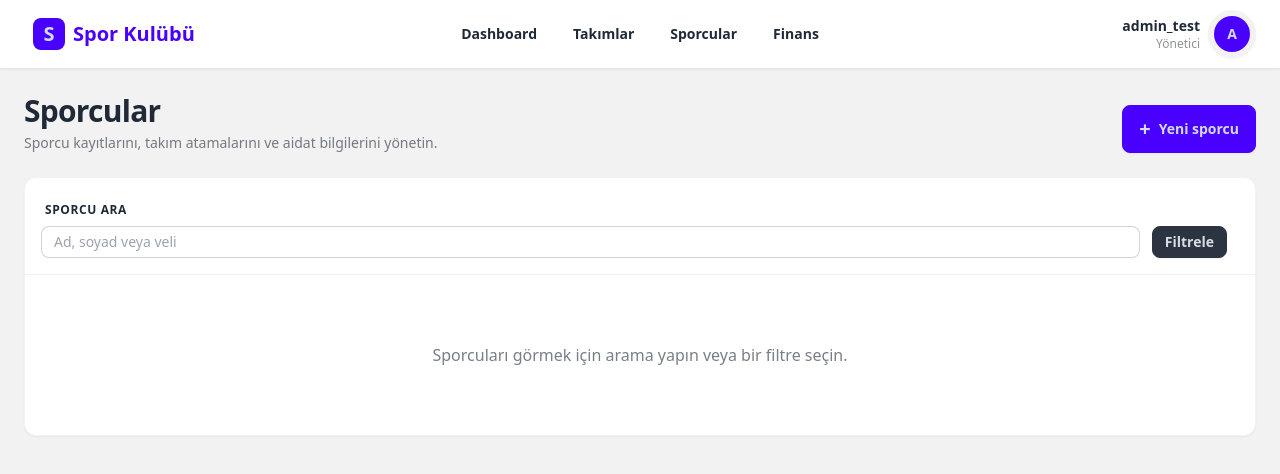
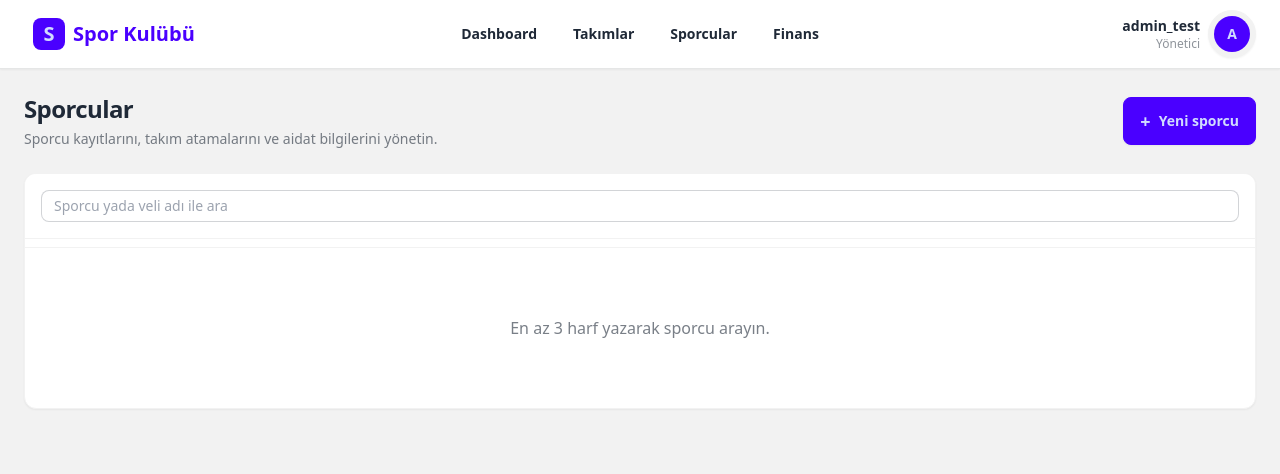
Before and after one commit to ozztozz/swim_club, a Django app: page /athletes/manage/ in a window 1280 px wide. Shown: the top 474 px of the page. Run offline with Django 5.2, Linux system fonts and the light colour scheme; a user stored in the database is signed in; some libraries are stand-ins or nearby versions.

Commit message:
arayüz htmx

```diff
--- a/swim_club_project/athletes/views.py
+++ b/swim_club_project/athletes/views.py
@@ -24,7 +24,7 @@ MONTH_NAMES = (
 
 
 def _athlete_queryset(request):
-    queryset = Athlete.objects.select_related('team').order_by('team__name', 'first_name', 'last_name')
+    queryset = Athlete.objects.select_related('team').order_by('-is_active', 'team__name', 'first_name', 'last_name')
     if request.user.is_parent:
         return queryset.filter(parent_email=request.user.email)
     return queryset
@@ -32,32 +32,29 @@ def _athlete_queryset(request):
 
 def _athlete_context(request):
     query = request.GET.get('q', '').strip()
-    status_filter = request.GET.get('status', 'all')
-    has_filter_request = 'q' in request.GET or 'status' in request.GET
-    athletes = _athlete_queryset(request) if has_filter_request else _athlete_queryset(request).none()
-    if query:
-        athletes = athletes.filter(
+    has_search = len(query) >= 3
+    athletes = _athlete_queryset(request).none()
+    if has_search:
+        athletes = _athlete_queryset(request).filter(
             Q(first_name__icontains=query) |
             Q(last_name__icontains=query) |
             Q(parent__icontains=query) |
             Q(parent_email__icontains=query) |
             Q(parent_phone__icontains=query)
         )
-    if status_filter == 'approved':
-        athletes = athletes.filter(is_active=True)
-    elif status_filter in {'pending', 'rejected'}:
-        athletes = athletes.filter(is_active=False)
     return {
         'athletes': athletes,
         'query': query,
-        'status': status_filter,
-        'athlete_list_loaded': has_filter_request,
+        'athlete_list_loaded': has_search,
     }
 
 
 @login_required
 def athlete_list(request):
-    return render(request, 'athlete/athlete_list.html', _athlete_context(request))
+    context = _athlete_context(request)
+    if request.headers.get('HX-Request') == 'true':
+        return render(request, 'athlete/partials/athlete_table.html', context)
+    return render(request, 'athlete/athlete_list.html', context)
 
 
 @login_required
--- a/swim_club_project/templates/athlete/athlete_list.html
+++ b/swim_club_project/templates/athlete/athlete_list.html
@@ -1,23 +1,26 @@
 {% extends "base.html" %}
 
 {% block content %}
-<div class="mx-auto w-full max-w-7xl space-y-6">
-    <header class="flex flex-col gap-4 md:flex-row md:items-end md:justify-between">
+<div class="mx-auto w-full max-w-7xl space-y-4 sm:space-y-6">
+    <header class="flex items-center justify-between gap-3">
         <div>
-
-            <h1 class="text-2xl font-black tracking-tight sm:text-3xl">Sporcular</h1>
-            <p class="mt-1 text-sm text-base-content/60">Sporcu kayıtlarını, takım atamalarını ve aidat bilgilerini yönetin.</p>
+            <h1 class="text-2xl font-black tracking-tight">Sporcular</h1>
+            <p class="mt-1 hidden text-sm text-base-content/60 sm:block">Sporcu kayıtlarını, takım atamalarını ve aidat bilgilerini yönetin.</p>
         </div>
-        <button class="btn btn-primary" hx-get="{% url 'athlete-manage-create' %}" hx-target="#athlete-modal-container" hx-swap="innerHTML">
-            <span class="text-xl leading-none">+</span> Yeni sporcu
+        <button class="btn btn-primary btn-sm shrink-0 sm:btn-md" hx-get="{% url 'athlete-manage-create' %}" hx-target="#athlete-modal-container" hx-swap="innerHTML">
+            <span class="text-lg leading-none">+</span><span class="hidden sm:inline">Yeni sporcu</span><span class="sm:hidden">Ekle</span>
         </button>
     </header>
 
     <section class="overflow-hidden rounded-xl border border-base-200 bg-base-100 shadow-sm">
-        <form method="get" class="grid gap-3 border-b border-base-200 p-4 md:grid-cols-[1fr_auto_auto] md:items-end">
-            <label class="form-control"><span class="label label-text text-xs font-bold uppercase tracking-wider">Sporcu ara</span><input type="search" name="q" value="{{ query }}" placeholder="Ad, soyad veya veli" class="input input-bordered input-sm"></label>
-
-            <button class="btn btn-neutral btn-sm">Filtrele</button>
+                <form method="get" class="relative flex gap-2 border-b border-base-200 bg-base-100 p-3 sm:p-4"
+              hx-get="{% url 'athlete-manage-list' %}"
+              hx-target="#athlete-table"
+              hx-swap="outerHTML"
+              hx-push-url="true"
+                            hx-trigger="submit, keyup changed delay:350ms from:input[name='q']"
+                            hx-on:htmx:before-request="if (this.querySelector('[name=q]').value.trim().length < 3) event.preventDefault()">
+                        <label class="form-control min-w-0 flex-1"><span class="sr-only">Sporcu ara</span><input type="search" name="q" value="{{ query }}" minlength="3" placeholder="Sporcu yada veli adı ile ara" autocomplete="off" class="input input-bordered input-sm w-full"></label>
         </form>
         {% include 'athlete/partials/athlete_table.html' %}
     </section>
--- a/swim_club_project/templates/athlete/partials/athlete_table.html
+++ b/swim_club_project/templates/athlete/partials/athlete_table.html
@@ -1,28 +1,16 @@
-<div id="athlete-table" class="space-y-8 p-5">
-    {% regroup athletes by team as team_groups %}
-    {% for group in team_groups %}
-    <section>
-        <div class="mb-3 flex items-center justify-between border-b border-base-200 pb-2">
-            <h2 class="text-lg font-black">{% if group.grouper %}{{ group.grouper.name }}{% else %}Takımsız sporcular{% endif %}</h2>
-            <span class="badge badge-ghost">{{ group.list|length }} sporcu</span>
+<div id="athlete-table" class="relative mt-3 border-t border-base-200 p-3 pt-5 sm:mt-2 sm:p-5 sm:pt-5">
+    {% for athlete in athletes %}
+    <a href="{% url 'athlete-manage-detail' athlete.pk %}" class="mb-2 flex items-center gap-3 rounded-xl border border-base-200 bg-base-100 p-3 shadow-sm transition hover:border-primary/40 hover:shadow-md active:scale-[.99] sm:mb-3 sm:p-4">
+        {% if athlete.photo %}<img src="{{ athlete.photo.url }}" alt="{{ athlete.get_full_name }}" class="h-12 w-12 shrink-0 rounded-full object-cover ring-2 ring-primary/20 sm:h-14 sm:w-14">{% else %}<div class="grid h-12 w-12 shrink-0 place-items-center rounded-full bg-primary/10 text-base font-black text-primary sm:h-14 sm:w-14">{{ athlete.first_name|first }}{{ athlete.last_name|first }}</div>{% endif %}
+        <div class="min-w-0 flex-1">
+            <h3 class="truncate font-bold">{{ athlete.get_full_name }}</h3>
+            <p class="truncate text-xs text-base-content/60">{% if athlete.team %}{{ athlete.team.name }}{% else %}Takımsız{% endif %}</p>
         </div>
-        <div class="grid gap-4 sm:grid-cols-2 lg:grid-cols-3">
-            {% for athlete in group.list %}
-            <a href="{% url 'athlete-manage-detail' athlete.pk %}" class="card border border-base-300 bg-base-100 shadow-sm transition-shadow hover:shadow-md">
-                <div class="card-body flex-row items-center gap-4 p-4">
-                    {% if athlete.photo %}<img src="{{ athlete.photo.url }}" alt="{{ athlete.get_full_name }}" class="h-16 w-16 rounded-full object-cover ring-2 ring-primary/20">{% else %}<div class="grid h-16 w-16 shrink-0 place-items-center rounded-full bg-primary/10 text-lg font-black text-primary">{{ athlete.first_name|first }}{{ athlete.last_name|first }}</div>{% endif %}
-                    <div class="min-w-0 flex-1">
-                        <h3 class="truncate font-bold">{{ athlete.get_full_name }}</h3>
-                        {% if athlete.is_active %}<span class="badge badge-success badge-outline mt-1">Onaylandı</span>{% else %}<span class="badge badge-warning badge-outline mt-1">Bekliyor</span>{% endif %}
-                    </div>
-                </div>
-            </a>
-            {% endfor %}
-        </div>
-    </section>
+        {% if athlete.is_active %}<span class="badge badge-success badge-outline shrink-0">Aktif</span>{% else %}<span class="badge badge-warning badge-outline shrink-0">Pasif</span>{% endif %}
+    </a>
     {% empty %}
     <div class="py-12 text-center text-base-content/60">
-        {% if athlete_list_loaded %}Kayıt bulunamadı.{% else %}Sporcuları görmek için arama yapın veya bir filtre seçin.{% endif %}
+        {% if athlete_list_loaded %}Kayıt bulunamadı.{% else %}En az 3 harf yazarak sporcu arayın.{% endif %}
     </div>
     {% endfor %}
 </div>
```
Also changed, not shown: swim_club_project/templates/athlete/athlete_detail.html (+4 -5 lines), swim_club_project/db.sqlite3.
